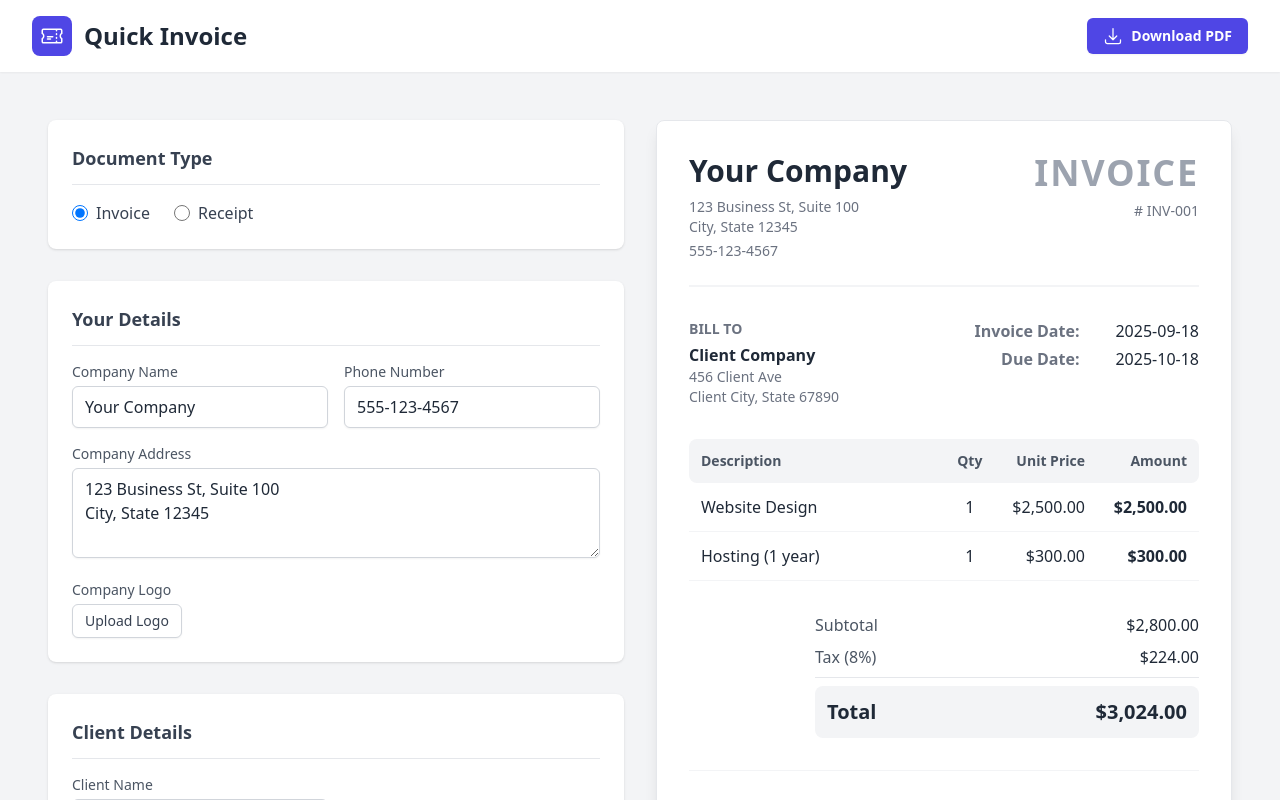
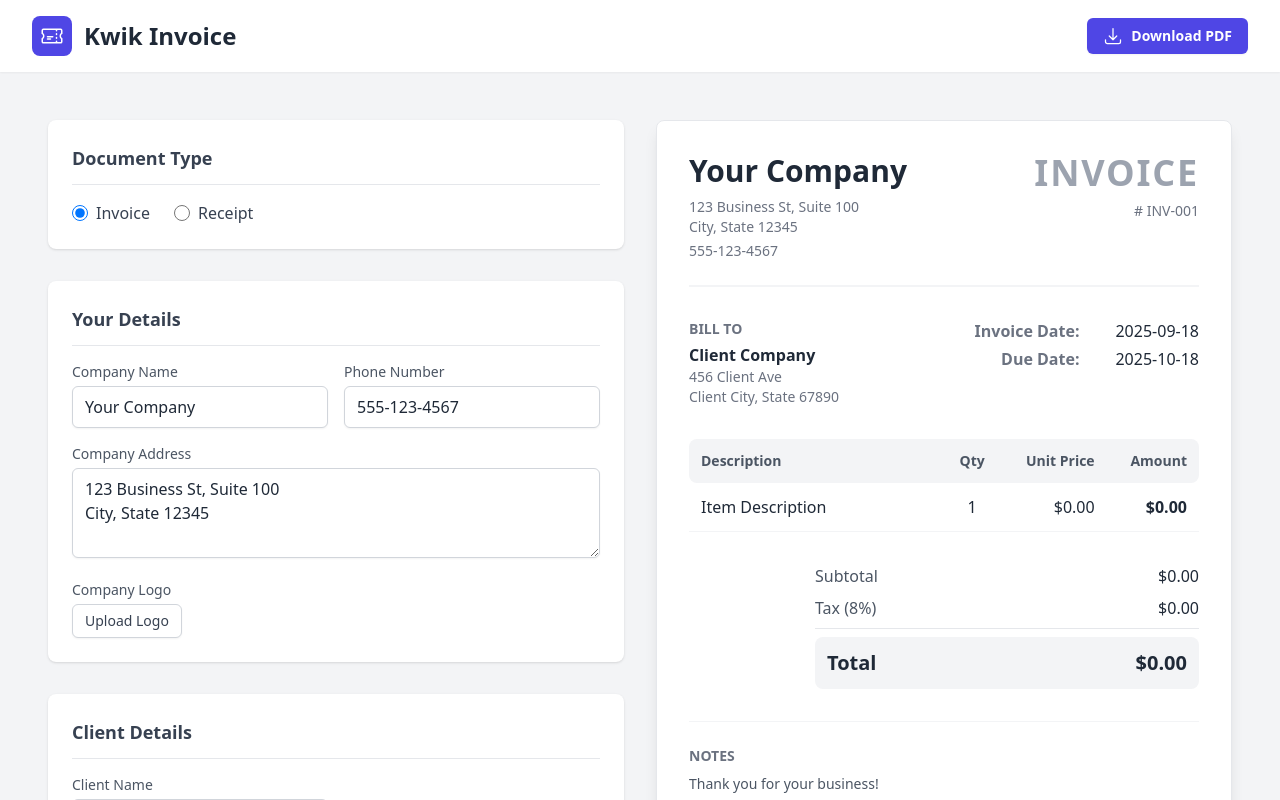
Before and after one commit to kamaldeenAkinade/invoice-flow, a React (Vite) app: page / in a window 1280 px wide. Shown: the top 800 px of the page. Built offline with nearby package versions, Linux system fonts and the light colour scheme.

Commit message:
Quick Invoice

```diff
--- a/App.tsx
+++ b/App.tsx
@@ -107,8 +107,9 @@ const App: React.FC = () => {
       {/* Mobile Sticky Footer */}
       <div className="lg:hidden fixed bottom-0 left-0 right-0 bg-white p-3 border-t border-gray-200 shadow-[0_-2px_5px_rgba(0,0,0,0.05)] flex items-center gap-3 z-20">
         {mobileView === 'form' ? (
-            <ActionButton onClick={() => setMobileView('preview')} className="w-full">
-                <span>Preview Invoice</span>
+            <ActionButton onClick={handleDownload} disabled={isDownloading} className="w-full">
+                <Icon name="download" className="w-5 h-5" />
+                <span>{isDownloading ? 'Generating...' : 'Generate Invoice'}</span>
             </ActionButton>
         ) : (
             <>
--- a/components/Header.tsx
+++ b/components/Header.tsx
@@ -17,7 +17,7 @@ export const Header: React.FC<HeaderProps> = ({ onDownload, isDownloading }) =>
                         <Icon name="receipt" className="w-6 h-6" />
                     </div>
                     <h1 className="text-xl md:text-2xl font-bold text-gray-800">
-                        Quick Invoice
+                        Kwik Invoice
                     </h1>
                 </div>
                 <div className="flex items-center gap-2">
--- a/hooks/useInvoice.ts
+++ b/hooks/useInvoice.ts
@@ -25,8 +25,7 @@ export const useInvoice = () => {
         invoiceDate: getTodayDate(),
         dueDate: getDueDate(),
         items: [
-            { id: nanoid(), description: 'Website Design', quantity: 1, price: 2500 },
-            { id: nanoid(), description: 'Hosting (1 year)', quantity: 1, price: 300 },
+            { id: nanoid(), description: 'Item Description', quantity: 1, price: 0 },
         ],
         taxRate: 8,
         notes: 'Thank you for your business!',
--- a/index.html
+++ b/index.html
@@ -3,7 +3,7 @@
   <head>
     <meta charset="UTF-8" />
     <meta name="viewport" content="width=device-width, initial-scale=1.0" />
-    <title>Quick Invoice Generator</title>
+    <title>Kwik Invoice Generator</title>
     <script src="https://cdn.tailwindcss.com"></script>
     <script type="module" src="/index.tsx"></script>
     <style>
--- a/metadata.json
+++ b/metadata.json
@@ -1,5 +1,5 @@
 {
-  "name": "Quick Invoice Generator",
+  "name": "Kwik Invoice Generator",
   "description": "A sleek and efficient invoice and receipt generator for business owners. Create, customize, and download professional invoices in seconds with a live preview.",
   "requestFramePermissions": []
 }
```
